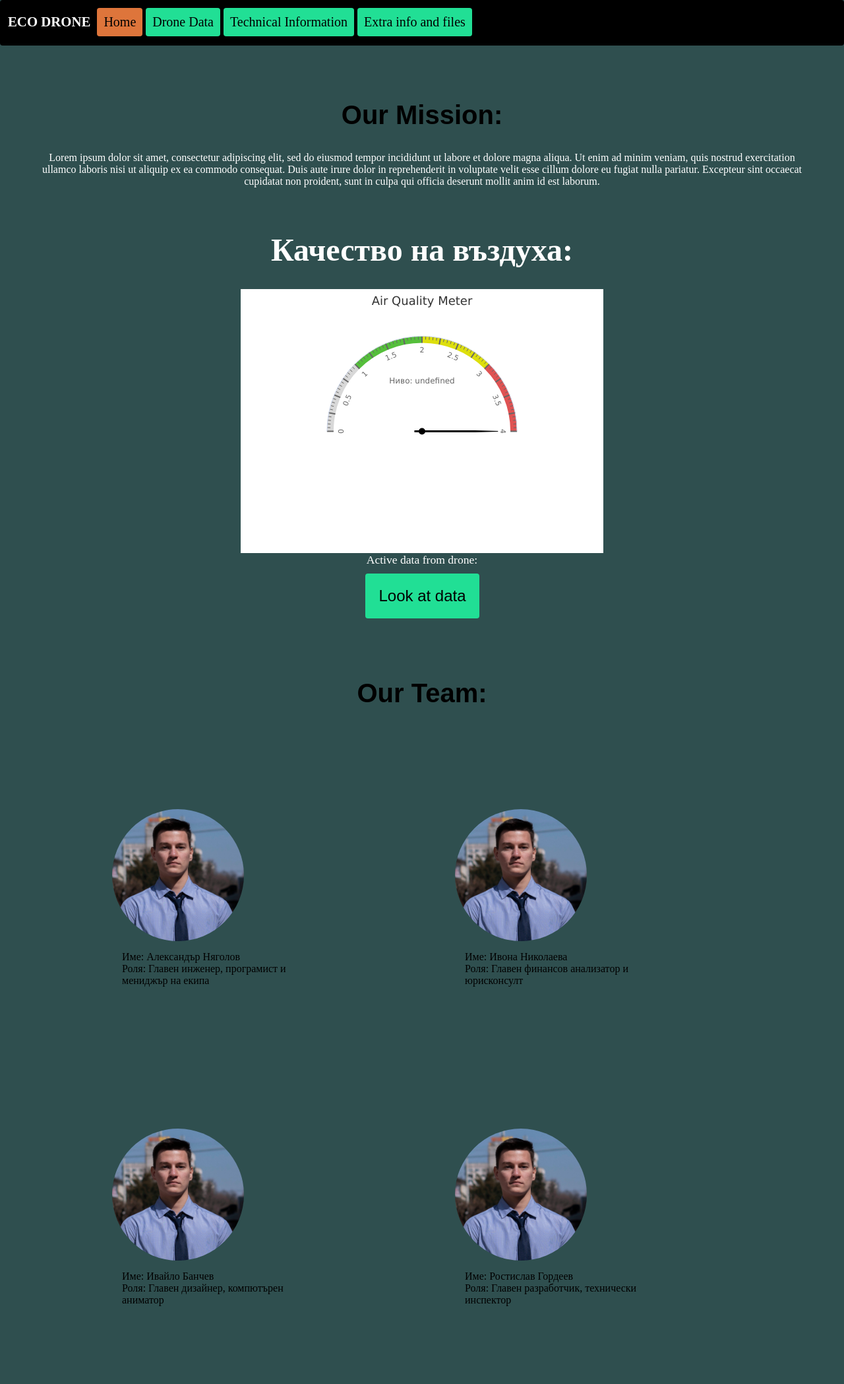
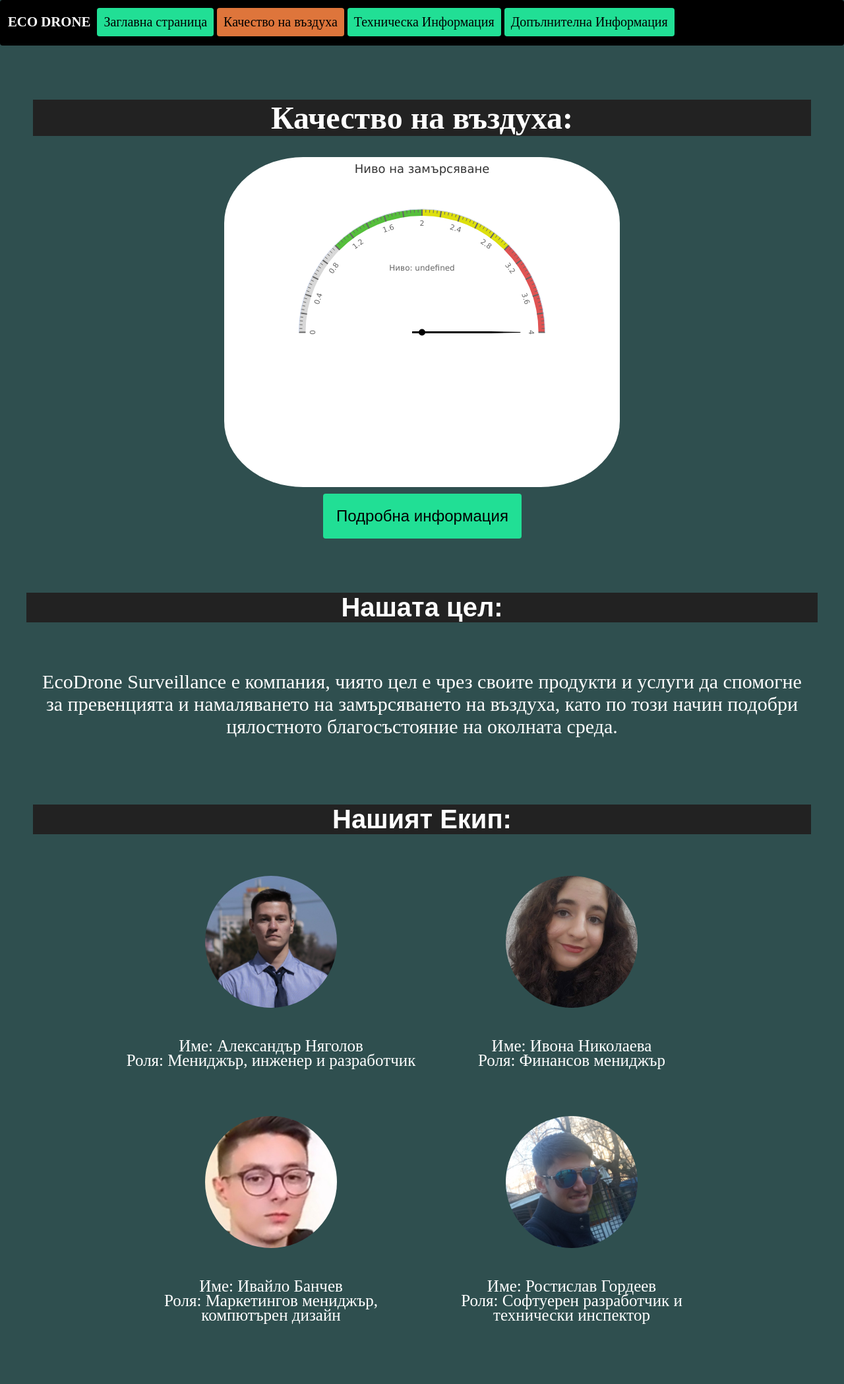
Before and after one commit to Alexander-Nyagolov/EcoDrone-Surveillance, a PHP site: page / in a window 1280 px wide. Shown: the whole page at 66% size. Before the commit the page ends 1979 px from the top, so only its background shows below. Run offline with PHP 8.4, Linux system fonts and the light colour scheme; data that the repository does not hold is empty; some libraries are stand-ins or nearby versions.

Commit message:
Update 1.0v
List of changes:
- localized to Bulgarian
- finished main page
- stylized all PHP implementations
- fixed text of downloads page
- add DoMagic() method
- done magic
- updated CSS file of older elements

```diff
--- a/config.php
+++ b/config.php
@@ -1,10 +1,12 @@
 <?php
+try{
 //Database details
 $servername = "localhost";
-$dbname = "alexand7_Alldata";
-$username = "alex";
+$dbname = "sensor.sql";
+$username = "root";
 // REPLACE with Database user password
-$password = "blPWnaX1508**TAI";
+$password = "";
+
 
 //Create connection and select DB
 global $conn ;
@@ -12,3 +14,8 @@
 if (mysqli_connect_errno()) {
     echo "Failed to connect to MySQL: " . mysqli_connect_error();
 }
+}
+catch(Error $e)
+{
+
+}
--- a/index.php
+++ b/index.php
@@ -2,8 +2,8 @@
 <html>
 
 	<head>
-        <title>Eco Drone official website</title>
-        <link rel="stylesheet" href="project/style.css">
+        <title>Eco Drone Оfficial Website</title>
+        <link rel='stylesheet' href=/project/style.css?v=1553116856>
         <meta http-equiv="content-type" content="text/html; charset=utf-8">
         <script src = "https://ajax.googleapis.com/ajax/libs/jquery/2.1.3/jquery.min.js">
         </script>
@@ -14,67 +14,90 @@
         <div class="header">
         <ul>
             <h1>ECO DRONE</h1>
-                <a href="index.php" class="active"><li>Home</li></a>
-                <a href="sensor_data.php"><li>Drone Data</li></a>
-                <a href="technical_information.html"><li>Technical Information</li></a>
-                <a href="extras.html"><li>Extra info and files</li></a>
+            <a href="index.php"><li>Заглавна страница</li></a>
+            <a href="sensor_data.php" class="active"><li>Качество на въздуха</li></a>
+            <a href="technical_information.html"><li>Техническа Информация</li></a>
+            <a href="extras.html"><li>Допълнителна Информация</li></a>
         </ul>
     </div>
         <div class="contents">
             <div class="centerbox">
-                <div class="boxheader">
-
+                <div class="boxcontents">
+                    <div class="boxheader" style="margin-top:0px;">
+                    <h1>Качество на въздуха:</h1>
                     </div>
-                <div class="boxcontents">
-                    <h2>Our Mission:</h2>
-                    <p>Lorem ipsum dolor sit amet, consectetur adipiscing elit, sed do eiusmod tempor incididunt ut labore et dolore magna aliqua. Ut enim ad minim veniam, quis nostrud exercitation ullamco laboris nisi ut aliquip ex ea commodo consequat. Duis aute irure dolor in reprehenderit in voluptate velit esse cillum dolore eu fugiat nulla pariatur. Excepteur sint occaecat cupidatat non proident, sunt in culpa qui officia deserunt mollit anim id est laborum.</p>
-                    <br>
-                    <h1>Качество на въздуха:</h1>
-                         <div id = "container" style = "width: 550px; height: 400px; margin: 0 auto"></div>
-                    <h>Active data from drone:</h><br>
-                    <a href="sensor_data.php"><button class="animated_button">Look at data</button></a>
+                         <div id = "container" style = "width: 600px; height: 500px; margin: 0 auto; border-radius: 20% 20% 20% 20%;"></div>
+                    <a href="sensor_data.php"><button class="animated_button">Подробна информация</button></a>
                 </div>
                 <br>
             </div>
             <div class="centerbox" style="margin-top:10px">
+                <div class="boxheader">
+                <h2>Нашата цел:</h2>
+                </div>
                 <div class="boxcontents">
-                    <h2>Our Team:</h2>
+
+                    <p style="font-size:30px;">
+                        EcoDrone Surveillance е компания, чиято цел е чрез своите продукти и услуги да спомогне за превенцията и намаляването на замърсяването на въздуха, като по този начин подобри цялостното благосъстояние на околната среда.
+                    </p>
+                    <br>
+                </div>
+                <div class="boxcontents">
+                    <div class="boxheader">
+                        <h2>Нашият Екип:</h2>
+                    </div>
                     <div class="boxlist">
+                            <div class="img-cell">
                                 <div class="gallery">
                                     <div class="circular--landscape">
-                                    <img src="profile_alex.jpg"/>
+                                        <img src="project/images/profile_alex.jpg"/>
                                     </div>
                                     <div class="desc">
+                                    <p>
                                          Име: Александър Няголов<br>
-                                     Роля: Главен инженер, програмист и мениджър на екипа
-                                </div class="desc">
+                                         Роля: Мениджър, инженер и разработчик
+                                    </p>
                                     </div>
+                                </div>
+                            </div>
+                            <div class="img-cell">
                                 <div class="gallery">
                                     <div class="circular--landscape">
-                                    <img src="profile_alex.jpg"/>
+                                        <img src="project/images/profile_ivona-crop.jpg" style="width:360px; height:460px"/>
                                     </div>
                                     <div class="desc">
+                                    <p>
                                          Име: Ивона Николаева<br>
-                                     Роля: Главен финансов анализатор и юрисконсулт
-                                </div class="desc">
+                                         Роля: Финансов мениджър
+                                    </p>
                                     </div>
+                                </div>
+                            </div>
+                            <div class="img-cell">
                                 <div class="gallery">
                                     <div class="circular--landscape">
-                                    <img src="profile_alex.jpg"/>
+                                        <img src="project/images/profile_ivo-crop.jpg" style="width:410px; height:440px;"/>
                                     </div>
                                     <div class="desc">
+                                    <p>
                                          Име: Ивайло Банчев<br>
-                                     Роля: Главен дизайнер, компютърен аниматор
-                                </div class="desc">
+                                         Роля: Маркетингов мениджър, компютърен дизайн
+                                    </p>
                                     </div>
+                                </div>
+                            </div>
+                            <div class="img-cell">
                                 <div class="gallery">
                                     <div class="circular--landscape">
-                                    <img src="profile_alex.jpg"/>
+                                        <img src="project/images/profile_roko.jpg"/>
                                     </div>
                                     <div class="desc">
+                                    <p>
                                          Име: Ростислав Гордеев<br>
-                                     Роля: Главен разработчик, технически инспектор
-                                </div class="desc">
+                                         Роля: Софтуерен разработчик и технически инспектор
+                                    </p>
+                                    </div>
+                                </div>
                             </div>
                     </div>
                 </div>
@@ -121,7 +144,7 @@
                plotShadow: false
             };
             var title = {
-               text: 'Air Quality Meter'
+               text: 'Ниво на замърсяване'
             };
             var pane = {
                startAngle: -90,
--- a/project/style.css
+++ b/project/style.css
@@ -38,6 +38,7 @@
     font-family: Arial;
     font-size: 2.5rem;
     text-align: center;
+    color: white;
 }
 p{
     color:white;
@@ -154,21 +155,47 @@
     margin-left: 30px;
     margin-right: 30px;
 }
+.centerbox-back{
+    display: block;
+    /*background-color: #FFF;  #263f3f */
+    align-content: center;
+    width: auto;
+    margin-left: 30px;
+    margin-right: 30px;
+    z-index:-1;
+}
 .boxheader{
     background: #222;
     text-align: center;
 }
-
+.boxheader h2{
+    color:white;
+}
 .boxcontents{
     display: block;
     padding: 10px;
     text-align: center;
 }
 .boxlist{
+    justify-items: center;
     align-items: center;
     align-self: center;
     padding: 20px;
     display: block;
+    margin: auto;
+}
+.img-cell{
+    display:inline-block;
+    width: auto;
+    min-height: 22px;
+
+    line-height: 22px;
+    color: #000;
+    text-decoration: none;
+    text-align: center;
+
+    margin-bottom: 2px;
+    margin-right: 2px;
 }
 .smallbox{
     margin: 10px 20px;
@@ -176,13 +203,16 @@
     display: inline-flex;
     text-align: center;
 }
-div.gallery {
-  margin: 100px;
+.gallery {
+    margin: 10px auto;
     float: left;
-  width: 320px;
+    align-content: center;
+    text-align: left;
+    width: 450px;
 }
-div.gallery img {
-  width: 320px;
+.gallery img {
+    width: 340px;
+    margin: auto;
     height: auto;
 }
 .circular--landscape {
@@ -190,22 +220,39 @@
     height: 200px;
     overflow: hidden;
     border-radius: 50%;
+    margin: auto;
 }
 .circular--landscape img {
     margin-left: -70px;
     margin-top: -70px;
 }
-div.desc {
+.desc{
+    display: inline;
     padding: 15px;
     text-align: left;
 }
+.desc p{
+    color: white;
+    font-size: 25px;
+    text-align: center
+}
+
 .lds-ring {
-  display: flex;
-  position: absolute;
-  margin-top: 30%;
-  margin-left: 40%;
+    padding: 10px;
+    display: block;
+    position: relative;
     width: 80px;
     height: 80px;
+    margin: auto;
+}
+.lds-ring-center{
+    display: block;
+    justify-content: center;
+    position: relative;
+    display: block;
+    align-content: center;
+    width: 50%;
+    margin: auto;
 }
 .lds-ring div {
     box-sizing: border-box;
```
Also changed, not shown: extras.html (+14 -14 lines), sensor_data.php (+21 -10 lines), technical_information.html (+7 -6 lines), project/images/profile_ivo-crop.jpg (added), project/images/profile_ivo.jpg (added), project/images/profile_ivona-crop.jpg (added), project/images/profile_ivona.jpg (added), project/images/profile_roko.jpg (added). Lines whose indentation alone changed are shown as unchanged.
